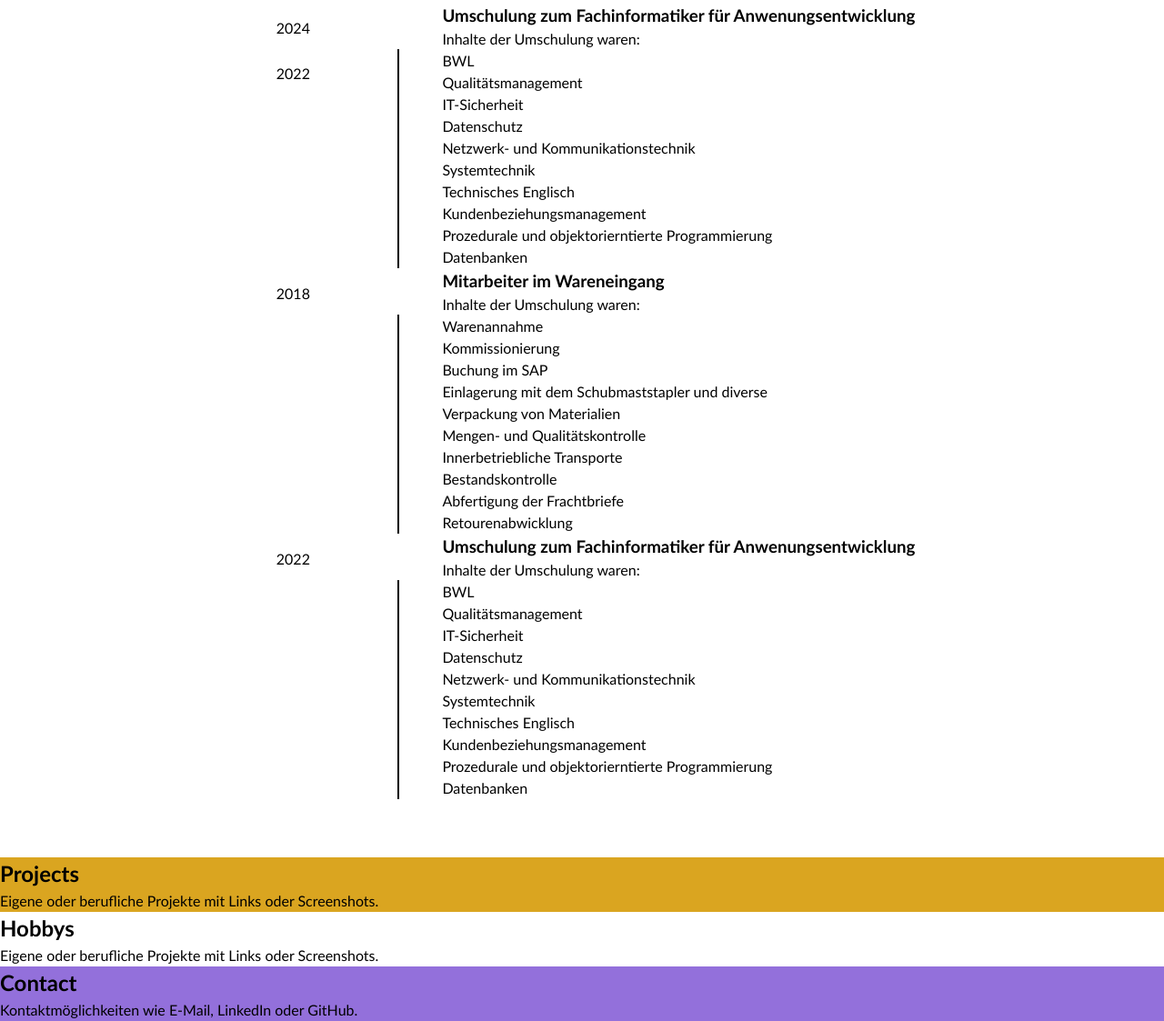
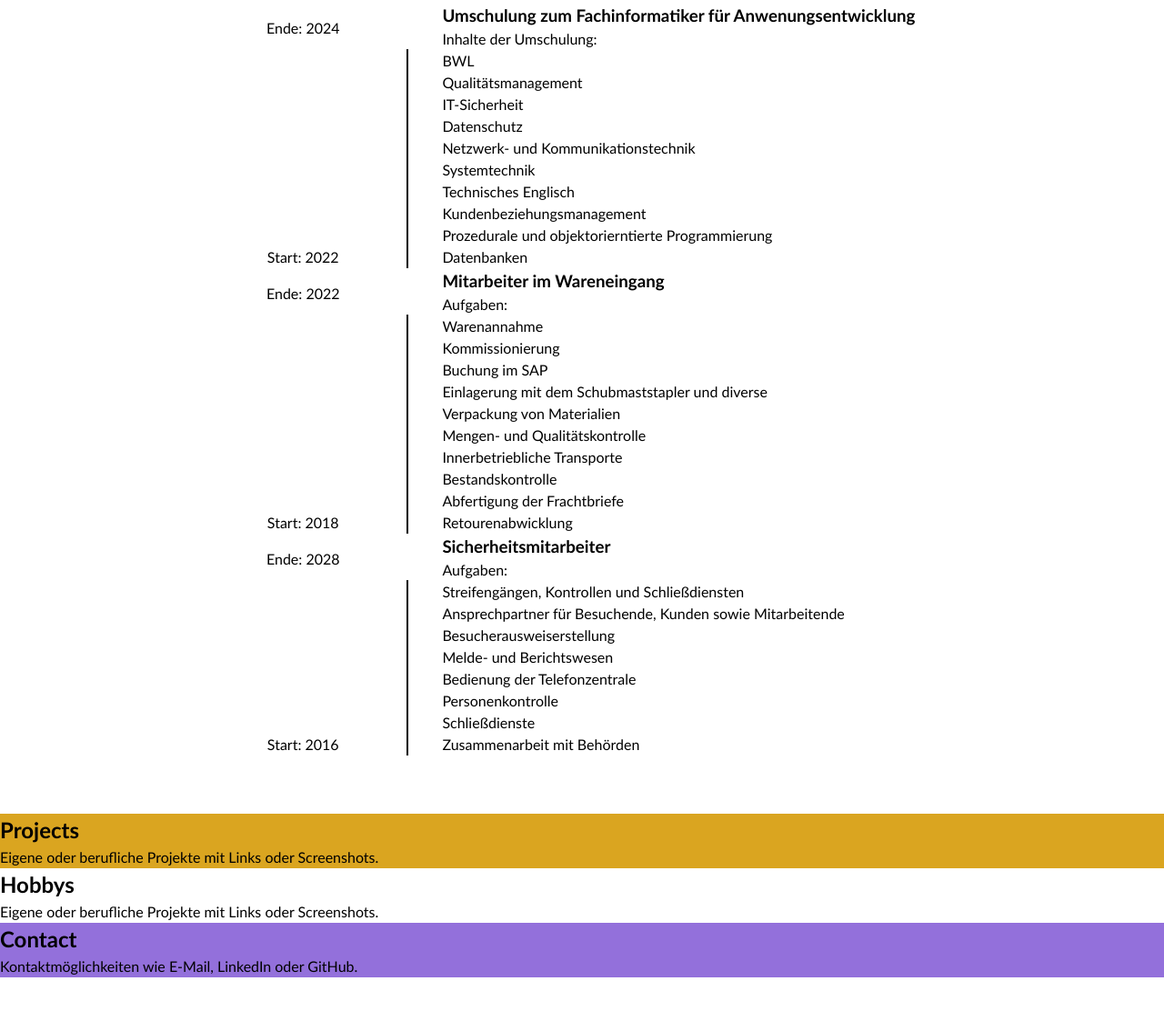
Before and after one commit to YalcinKurt89/website, a plain HTML site: page index.html in a window 1280 px wide. Shown: the part 846-1969 px from the top of the page at 91% size. After the commit the page ends 1921 px from the top, so only its background shows below. Drawn offline with Linux system fonts and the light colour scheme.

Commit message:
make some little changes. put start year and end year to the cv

```diff
--- a/css/styles.css
+++ b/css/styles.css
@@ -91,6 +91,7 @@ body {
 .skills-cards {
     display: flex;
     flex-wrap: wrap;
+    justify-content: center;
 }
 .skills-card {
     box-shadow: 0 2px 8px 0 rgba(0,0,0,0.2);
@@ -139,8 +140,14 @@ body {
     grid-template-rows: 50px auto;
     justify-content: space-around;
 }
-.year {
+.year_end {
     padding-top: 16px;
+}
+
+.year_start {
+    display: flex;
+    justify-content: center;
+    align-items: end;
 }
 .vertical-line {
     width: 2px;
--- a/index.html
+++ b/index.html
@@ -40,9 +40,9 @@
     <section class="home-hero">
         <img src="images/rotterdam_sunset.JPEG" alt="my_image">
         <div class="home-hero_tile">
-            <h1>I'm Yalcin Kurt</h1>
+            <p>Hi, ich bin <span style="font-size: 70px;">Yalcin Kurt</span></p>
             <div>
-                <p>an IT specialist for application development with a passion for development in embedded systems</p>
+                <p>ein Fachinformatiker für Anwendungsentwicklung mit einer Leidenschaft für die Entwicklung eingebetteter Systeme.</p>
             </div>
         </div>
         <div></div>
@@ -66,7 +66,7 @@
 
         <div class="skills-content">
             <h2>Skills</h2>
-            <div class="skills-hardskills">
+            <div>
 
                 <div class="skills-cards">
 
@@ -166,17 +166,15 @@
 
 
             <div id="exp-con-1">
-                <div class="year">2024</div>
+                <div class="year_end">Ende: 2024</div>
                 <div><img src="images/freelancer_by_freepik.png" alt="" style="height: 70px;"></div>
-                <div class="year">2022</div>
+                <div class="year_start">Start: 2022</div>
                 <div class="vertical-line"></div>
             </div>
-
-
             <div id="exp-con-2">
                 <div><h3>Umschulung zum Fachinformatiker für Anwenungsentwicklung</h3></div>
                 <div>
-                    <p>Inhalte der Umschulung waren:</p>
+                    <p>Inhalte der Umschulung:</p>
                     <ul>
                         <li>BWL</li>
                         <li>Qualitätsmanagement</li>
@@ -199,9 +197,9 @@
 
 
             <div id="exp-con-1">
-                <div class="year">2018</div>
+                <div class="year_end">Ende: 2022</div>
                 <div><img src="images/forklift_by_Eucalyp.png" alt="" style="height: 70px;"></div>
-                <div></div>
+                <div class="year_start">Start: 2018</div>
                 <div class="vertical-line"></div>
             </div>
 
@@ -211,7 +209,7 @@
             <div id="exp-con-2">
                 <div><h3>Mitarbeiter im Wareneingang</h3></div>
                 <div>
-                    <p>Inhalte der Umschulung waren:</p>
+                    <p>Aufgaben:</p>
                     <ul>
                         <li>Warenannahme</li>
                         <li>Kommissionierung</li>
@@ -229,28 +227,26 @@
 
 
             <div id="exp-con-1">
-                <div class="year">2022</div>
+                <div class="year_end"">Ende: 2028</div>
                 <div><img src="images//watchman_by_smashingstocks.png" alt="" style="height: 70px;"></div>
-                <div></div>
+                <div class="year_start">Start: 2016</div>
                 <div class="vertical-line"></div>
             </div>
 
 
             <div id="exp-con-2">
-                <div><h3>Umschulung zum Fachinformatiker für Anwenungsentwicklung</h3></div>
+                <div><h3>Sicherheitsmitarbeiter</h3></div>
                 <div>
-                    <p>Inhalte der Umschulung waren:</p>
+                    <p>Aufgaben:</p>
                     <ul>
-                        <li>BWL</li>
-                        <li>Qualitätsmanagement</li>
-                        <li>IT-Sicherheit</li>
-                        <li>Datenschutz</li>
-                        <li>Netzwerk- und Kommunikationstechnik</li>
-                        <li>Systemtechnik</li>
-                        <li>Technisches Englisch</li>
-                        <li>Kundenbeziehungsmanagement</li>
-                        <li>Prozedurale und objektorierntierte Programmierung</li>
-                        <li>Datenbanken</li>
+                        <li>Streifengängen, Kontrollen und Schließdiensten</li>
+                        <li>Ansprechpartner für Besuchende, Kunden sowie Mitarbeitende</li>
+                        <li>Besucherausweiserstellung</li>
+                        <li>Melde- und Berichtswesen</li>
+                        <li>Bedienung der Telefonzentrale</li>
+                        <li>Personenkontrolle</li>
+                        <li>Schließdienste</li>
+                        <li>Zusammenarbeit mit Behörden</li>
                     </ul>
                 </div>
             </div>
```
